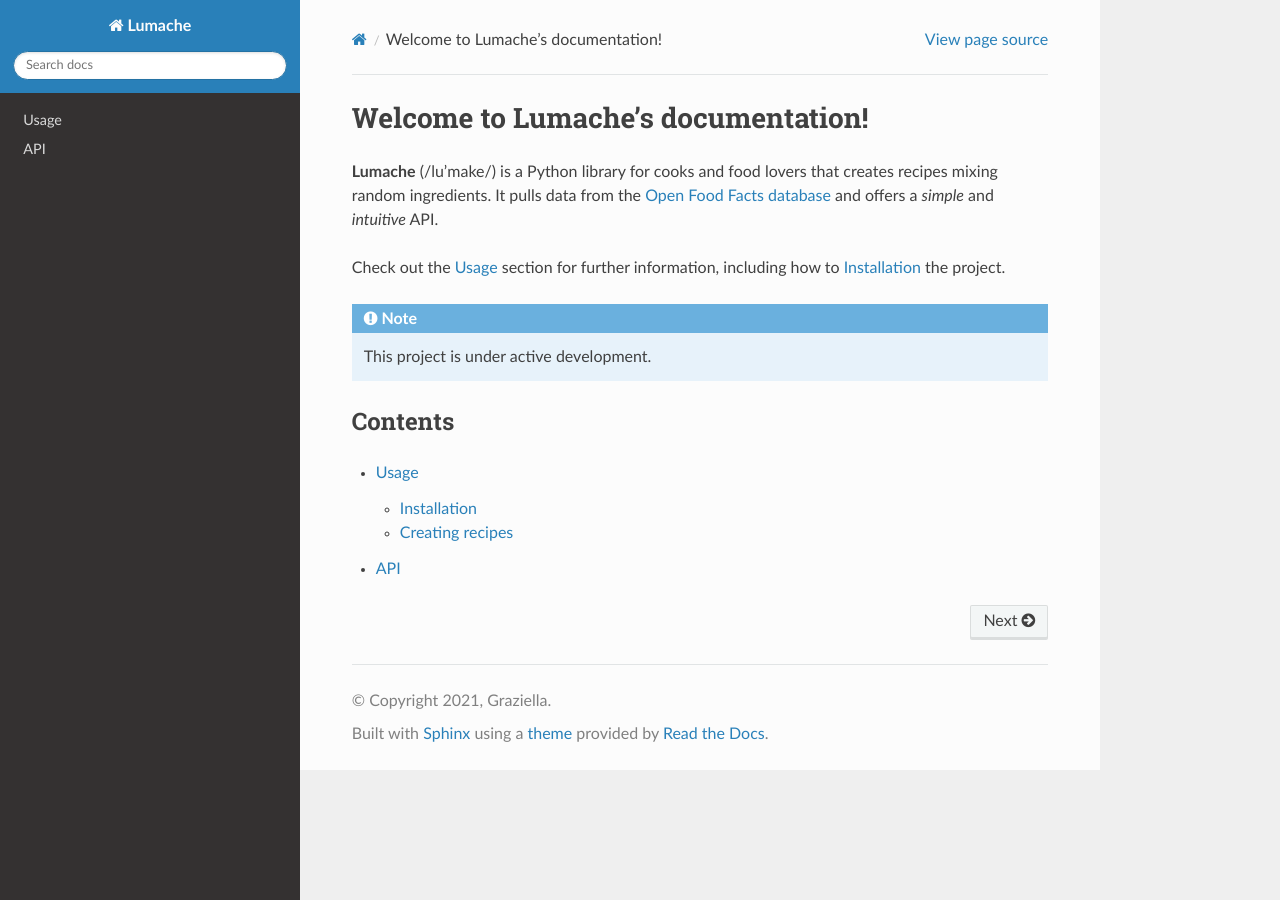
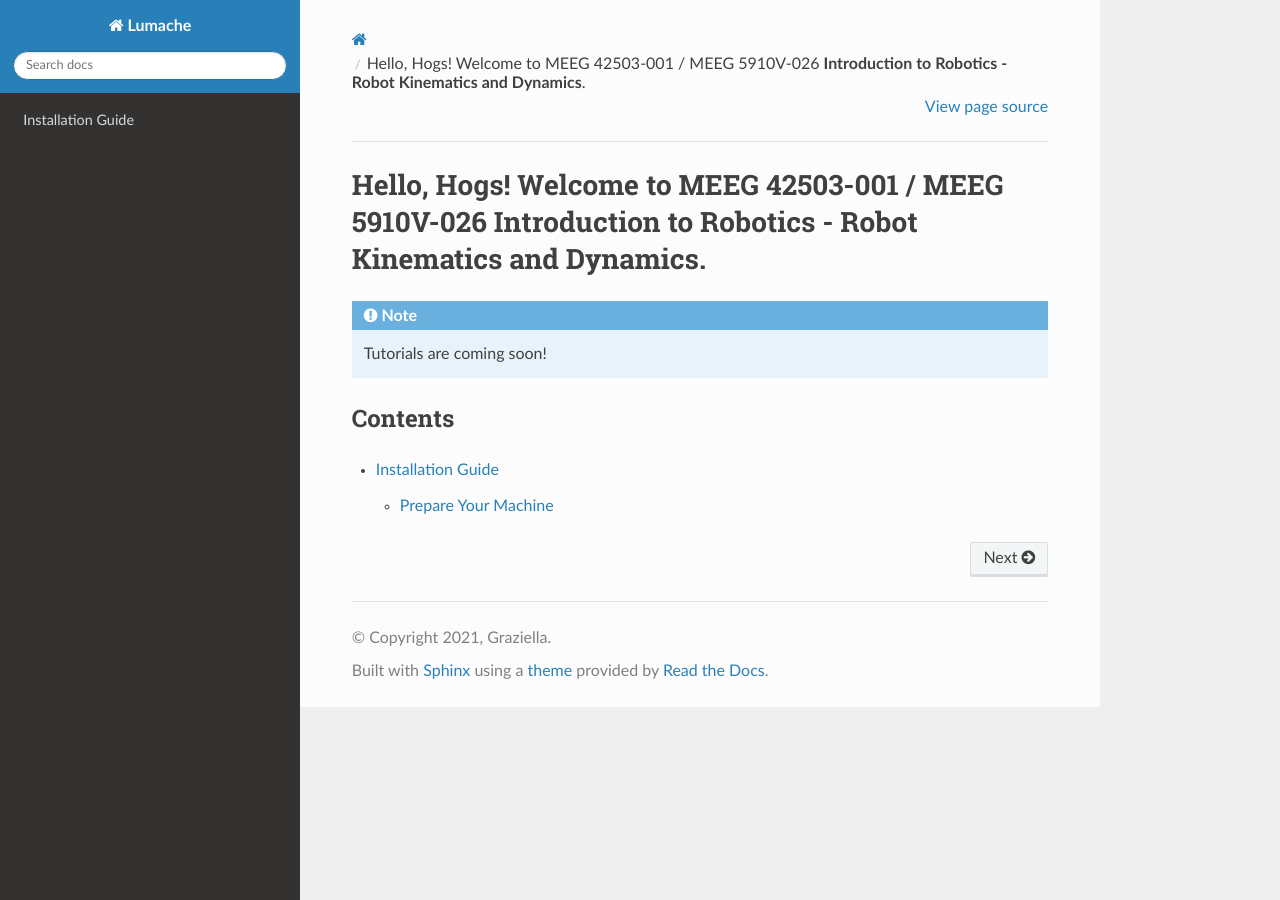
Before and after one commit to zhichaoliu0921/uark-meeg-intro-robo, a Sphinx documentation site: the page built from docs/source/index.rst, in a window 1280 px wide. Built offline with Sphinx 7.4.7 and the Read the Docs theme 3.1.0, drawn with Linux system fonts in a browser that asks for light colours.

Commit message:
add install

```diff
--- a/docs/source/index.rst
+++ b/docs/source/index.rst
@@ -1,22 +1,14 @@
-Welcome to Lumache's documentation!
+Hello, Hogs! Welcome to MEEG 42503-001 / MEEG 5910V-026 **Introduction to Robotics - Robot Kinematics and Dynamics**.
 ===================================
 
-**Lumache** (/lu'make/) is a Python library for cooks and food lovers
-that creates recipes mixing random ingredients.
-It pulls data from the `Open Food Facts database <https://world.openfoodfacts.org/>`_
-and offers a *simple* and *intuitive* API.
-
-Check out the :doc:`usage` section for further information, including
-how to :ref:`installation` the project.
 
 .. note::
 
-   This project is under active development.
+   Tutorials are coming soon!
 
 Contents
 --------
 
 .. toctree::
 
-   usage
-   api
+   install
```
Also changed, not shown: docs/source/install.rst (added, +15 -0 lines).
